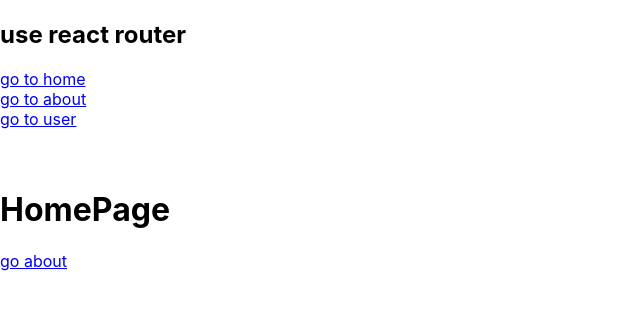
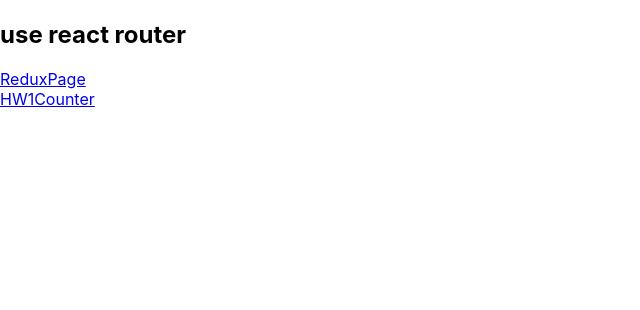
Before and after one commit to sasie59/react-homework, a React (Create React App) app: page / in a window 1280 px wide. Shown: the top 310 px of the page, without its empty margins (0-640 px from the left). Built offline with nearby package versions, Linux system fonts and the light colour scheme.

Commit message:
教 redux

```diff
--- a/package.json
+++ b/package.json
@@ -6,7 +6,8 @@
     "react": "^16.11.0",
     "react-dom": "^16.11.0",
     "react-router-dom": "^5.1.2",
-    "react-scripts": "3.2.0"
+    "react-scripts": "3.2.0",
+    "redux": "^4.0.5"
   },
   "scripts": {
     "start": "react-scripts start",
--- a/src/App.js
+++ b/src/App.js
@@ -1,25 +1,19 @@
 import React from 'react';
-import { BrowserRouter, Switch, Route, Link } from 'react-router-dom';
+import { BrowserRouter, Switch, Route } from 'react-router-dom';
 // import add from './add';
 import './App.css';
 // import Homework from './Carousel';
 
 import HomePage from './HomePage';
-import AboutPage from './AboutPage';
-import UserPage from './UserPage';
+import HW1Counter from './HW1Counter';
+import ReduxPage from './ReduxPage';
 
 function App() {
   return (
     <BrowserRouter>
-      <h2>use react router</h2>
-      <Link to="/">go to home</Link><br/>
-      <Link to="/about">go to about</Link><br/>
-      <Link to="/user">go to user</Link><br/>
-      <br/>
-      <br/>
       <Switch>
-        <Route path='/about'><AboutPage /></Route>
-        <Route path='/user'><UserPage /></Route>
+        <Route path='/HW1Counter'><HW1Counter /></Route>
+        <Route path='/ReduxPage'><ReduxPage /></Route>
         <Route path='/'><HomePage /></Route>
       </Switch>
     </BrowserRouter>
--- a/src/HomePage.js
+++ b/src/HomePage.js
@@ -5,8 +5,9 @@ export default class HomePage extends Component {
   render() {
     return (
       <div>
-        <h1>HomePage</h1>
-        <Link to='/about'> go about </Link>
+        <h2>use react router</h2>
+        <Link to="/ReduxPage">ReduxPage</Link><br/>
+        <Link to="/HW1Counter">HW1Counter</Link><br/>
       </div>
     )
   }
--- /dev/null
+++ b/src/ReduxPage.js
@@ -0,0 +1,37 @@
+import React, { Component } from 'react';
+import { createStore } from 'redux';
+
+export default class ReduxPage extends Component {
+  render() {
+    return (
+      <div>
+        ReduxPage
+      </div>
+    )
+  }
+}
+
+
+// reducer
+function counter(state = 0, action) {
+  switch (action.type) {
+    case "INCREMENT":
+      return state + 1;
+    case "DECREMENT":
+      return state - 1;
+    default:
+      return state;
+  }
+}
+
+let store = createStore(counter);
+
+store.subscribe(() => {
+  console.warn("目前的狀態", store.getState());
+});
+
+console.warn(store.getState());
+
+store.dispatch({ type: 'INCREMENT' });
+store.dispatch({ type: 'DECREMENT' });
+store.dispatch({ type: 'INCREMENT' });
```
Also changed, not shown: 1 other file (tests, documents, lock files or other folders).
